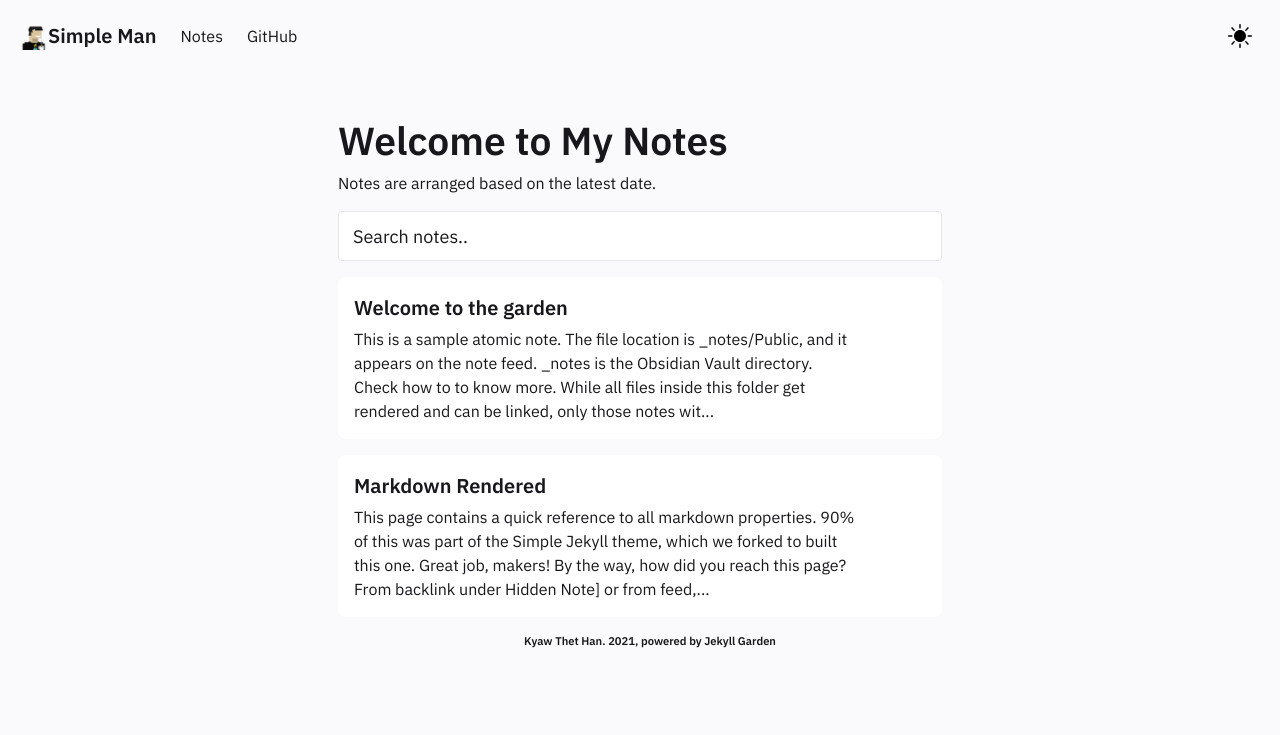
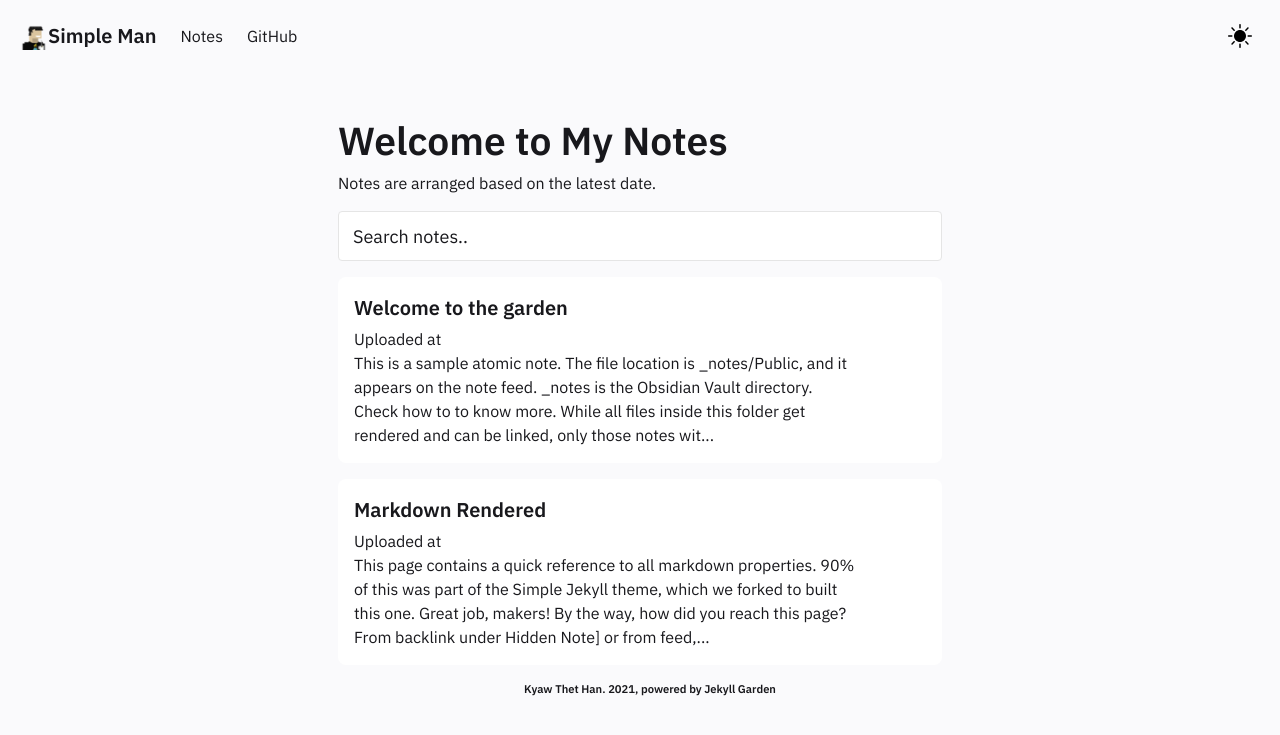
Before and after one commit to Kickman2/kickman2.github.io, a Jekyll site: the page built from pages/notes.md, in a window 1280 px wide. Shown: the top 735 px of the page. Built offline with Jekyll 4.4.1, drawn with Linux system fonts in a browser that asks for light colours.

Commit message:
Add data to note cards

```diff
--- a/_includes/Feed.html
+++ b/_includes/Feed.html
@@ -47,6 +47,7 @@
     <div class="box-feed" data-url="{{site.url}}{{note_items.url}}">
         <a href="{{note_items.url}}" style="text-decoration: none;">
             <h4>{{ note_items.title }}</h4>
+            <span>Uploaded at {{ note_item.data }}</span></br>
             <div class="content">
                 <p style="margin: 0px;">
                     {{ note_items.content | strip_html | strip | remove: "[[" | remove: "]]" | escape | truncate: 260 }}
```
Also changed, not shown: _notes/Public/Untitled.md (added).
